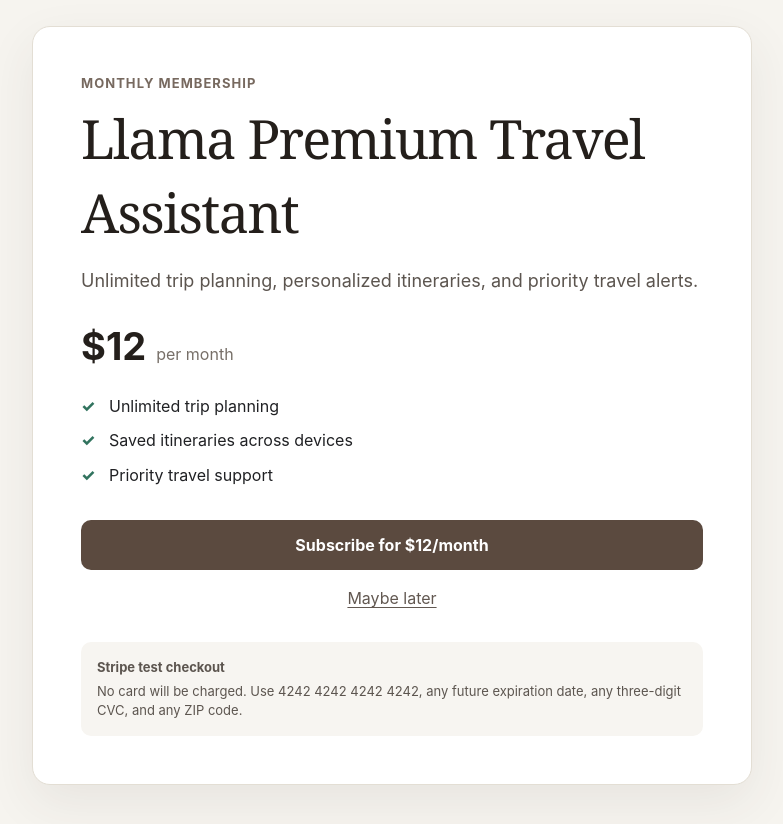
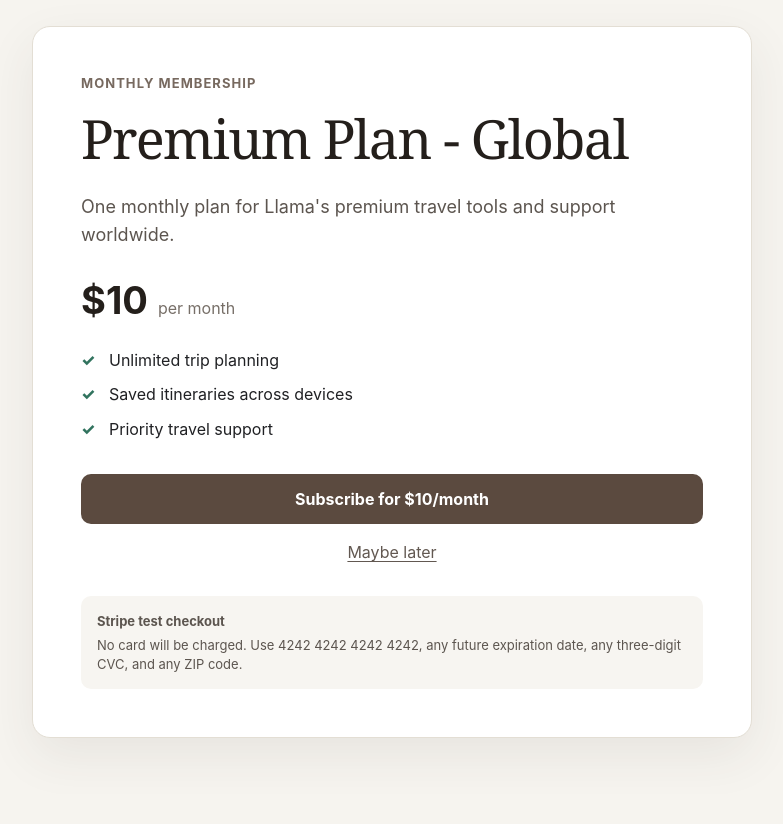
Before and after one commit to lyuan07/llama-premium-subscription, a website: page index.html in a window 1280 px wide. Shown: the part 90-914 px from the top of the page, without its empty margins (248-1031 px from the left). After the commit the page ends 884 px from the top, so only its background shows below. Drawn offline with Linux system fonts and the light colour scheme.

Commit message:
Match the demo to the API test product

```diff
--- a/index.html
+++ b/index.html
@@ -3,8 +3,8 @@
   <head>
     <meta charset="utf-8">
     <meta name="viewport" content="width=device-width, initial-scale=1">
-    <meta name="description" content="Subscribe to the Llama Premium Travel Assistant.">
-    <title>Llama Premium Travel Assistant</title>
+    <meta name="description" content="Subscribe to Llama's Premium Plan - Global.">
+    <title>Premium Plan - Global | Llama Inc.</title>
     <link rel="icon" href="./assets/llama-icon.png">
     <link rel="stylesheet" href="./styles.css">
   </head>
@@ -17,11 +17,11 @@
 
       <section class="subscription-card" aria-labelledby="plan-title">
         <p class="eyebrow">Monthly membership</p>
-        <h1 id="plan-title">Llama Premium Travel Assistant</h1>
-        <p class="intro">Unlimited trip planning, personalized itineraries, and priority travel alerts.</p>
+        <h1 id="plan-title">Premium Plan - Global</h1>
+        <p class="intro">One monthly plan for Llama's premium travel tools and support worldwide.</p>
 
-        <div class="price" aria-label="12 dollars per month">
-          <span class="price-amount">$12</span>
+        <div class="price" aria-label="10 dollars per month">
+          <span class="price-amount">$10</span>
           <span class="price-period">per month</span>
         </div>
 
@@ -31,8 +31,8 @@
           <li>Priority travel support</li>
         </ul>
 
-        <form id="checkout-form" action="/api/create-checkout-session" method="post">
-          <button class="primary-button" type="submit">Subscribe for $12/month</button>
+        <form action="/api/create-checkout-session" method="post">
+          <button class="primary-button" type="submit">Subscribe for $10/month</button>
         </form>
         <a class="secondary-link" href="./cancel/">Maybe later</a>
 
@@ -42,10 +42,5 @@
         </div>
       </section>
     </main>
-    <script>
-      if (window.location.hostname.endsWith('github.io')) {
-        document.getElementById('checkout-form').action = 'https://buy.stripe.com/test_bJe00i8i39AifaIfNOaIM01';
-      }
-    </script>
   </body>
 </html>
```
Also changed, not shown: cancel/index.html (+2 -2 lines), success/index.html (+2 -2 lines), README.md.
